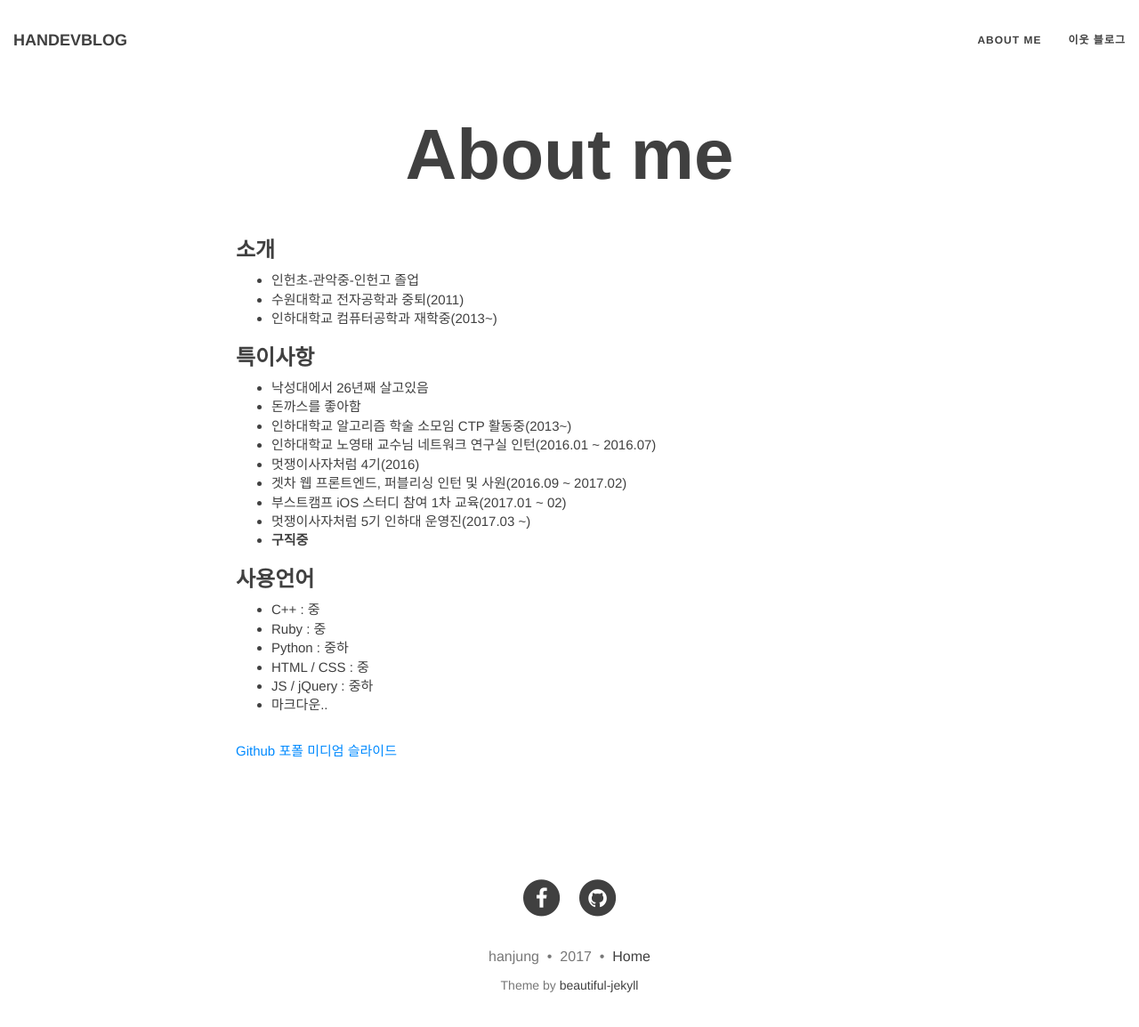
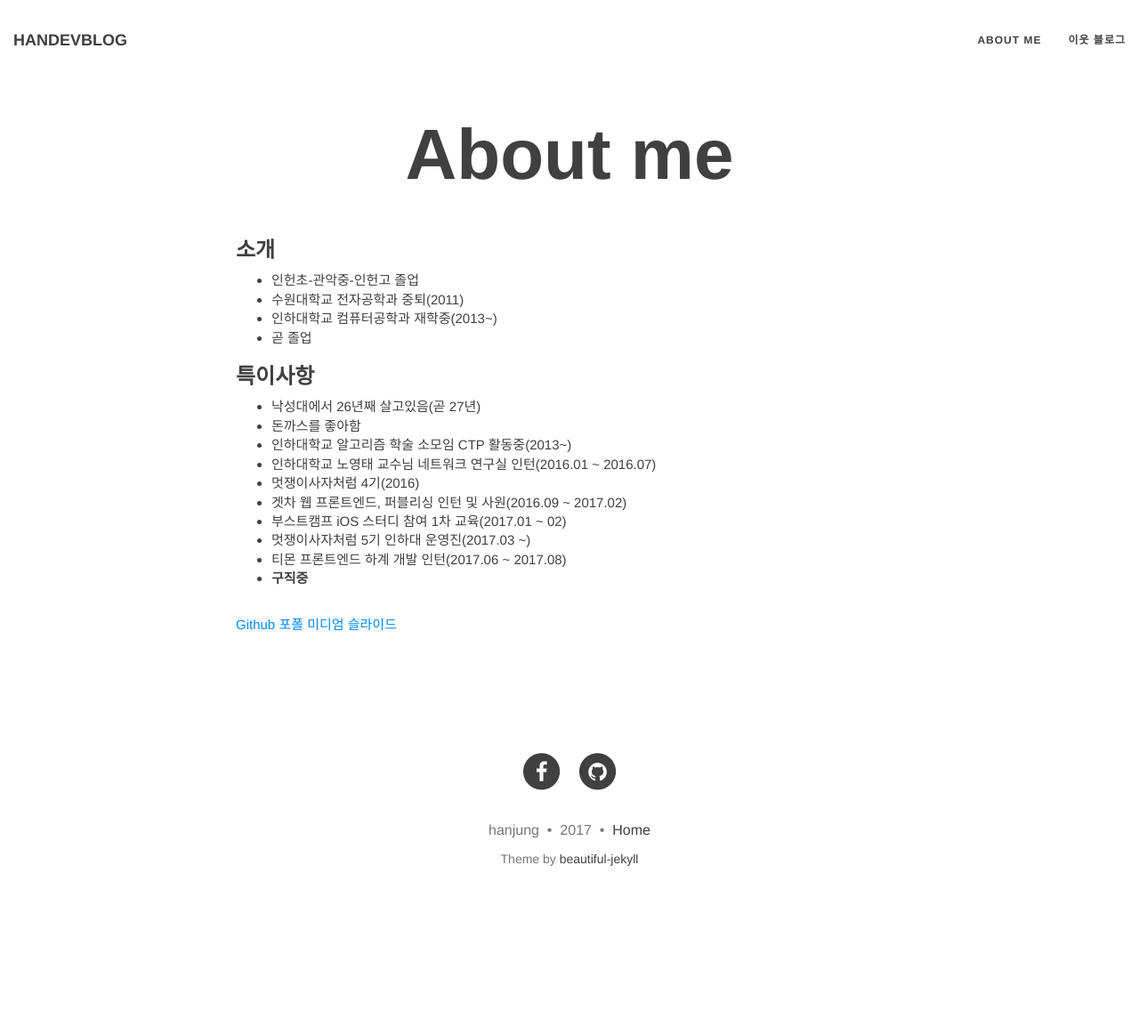
Before and after one commit to hanjungv/hanjungv.github.io, a Jekyll site: the page built from aboutme.md, in a window 1280 px wide and 1168 px high. Shown: the top 1154 px of the window at 89% size. Built offline with Jekyll 4.4.1, drawn with Linux system fonts in a browser that asks for light colours; nearby versions of some CDN libraries.

Commit message:
about me update

```diff
--- a/aboutme.md
+++ b/aboutme.md
@@ -7,9 +7,10 @@ title: About me
 - 인헌초-관악중-인헌고 졸업<br/>
 - 수원대학교 전자공학과 중퇴(2011)<br/>
 - 인하대학교 컴퓨터공학과 재학중(2013~)<br/>
+- 곧 졸업
 
 ### 특이사항
-- 낙성대에서 26년째 살고있음
+- 낙성대에서 26년째 살고있음(곧 27년)
 - 돈까스를 좋아함
 - 인하대학교 알고리즘 학술 소모임 CTP 활동중(2013~)
 - 인하대학교 노영태 교수님 네트워크 연구실 인턴(2016.01 ~ 2016.07)
@@ -17,15 +18,8 @@ title: About me
 - 겟차 웹 프론트엔드, 퍼블리싱 인턴 및 사원(2016.09 ~ 2017.02)
 - 부스트캠프 iOS 스터디 참여 1차 교육(2017.01 ~ 02)
 - 멋쟁이사자처럼 5기 인하대 운영진(2017.03 ~)
+- 티몬 프론트엔드 하계 개발 인턴(2017.06 ~ 2017.08)
 - **구직중**
-
-### 사용언어
-* C++ : 중
-* Ruby : 중
-* Python : 중하
-* HTML / CSS : 중
-* JS / jQuery : 중하
-* 마크다운..
 
 [Github](https://github.com/hanjungv)
 [포폴](http://slides.com/junghan/portfolio/)
```
